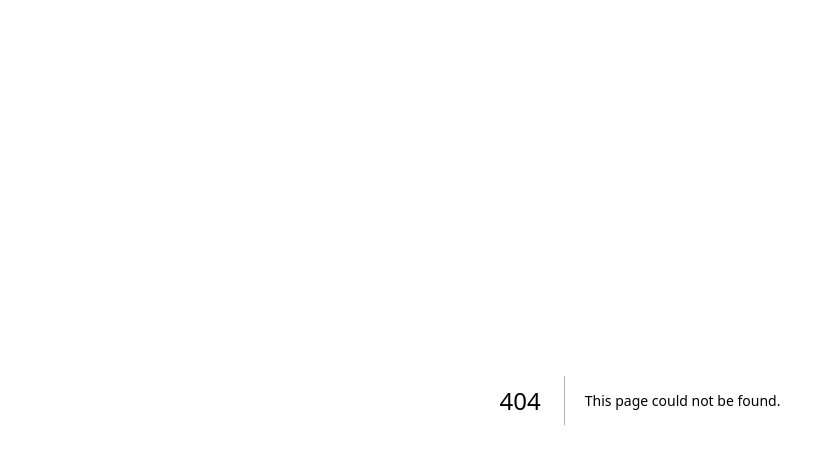
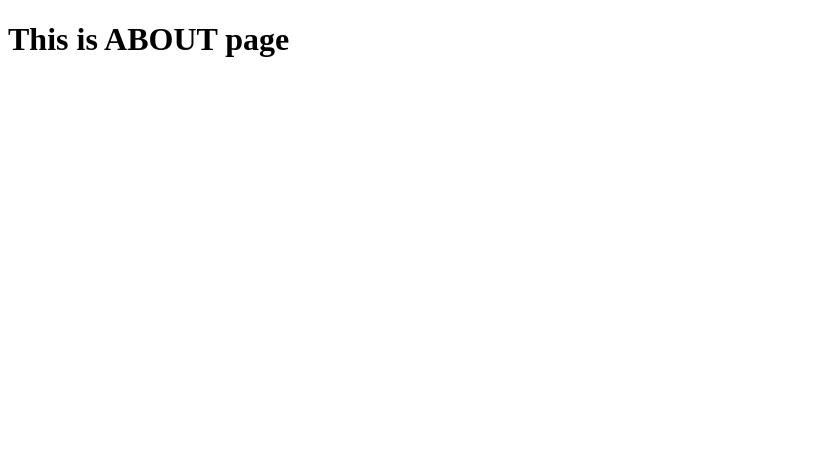
Before and after one commit to Mellbourn/egghead-my-app, a Next.js app: page /about in a window 1280 px wide. Before the commit this address had no page. Shown: the top 464 px of the page, without its empty margins (0-835 px from the left). Built offline with nearby package versions, Linux system fonts and the light colour scheme.

Commit message:
add about page

```diff
--- /dev/null
+++ b/pages/about.tsx
@@ -0,0 +1,7 @@
+import { NextPage } from "next";
+
+const AboutPage: NextPage = () => {
+  return <h1>This is ABOUT page</h1>;
+};
+
+export default AboutPage;
```
